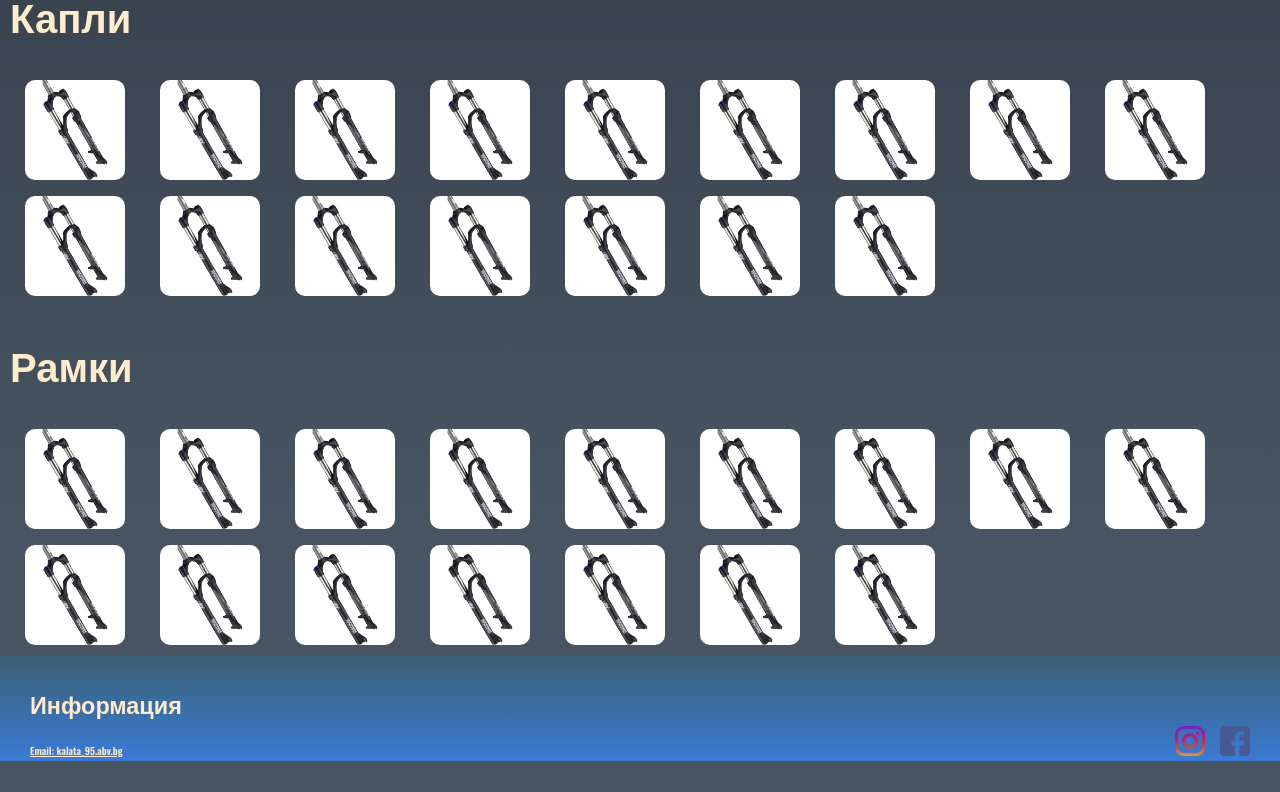
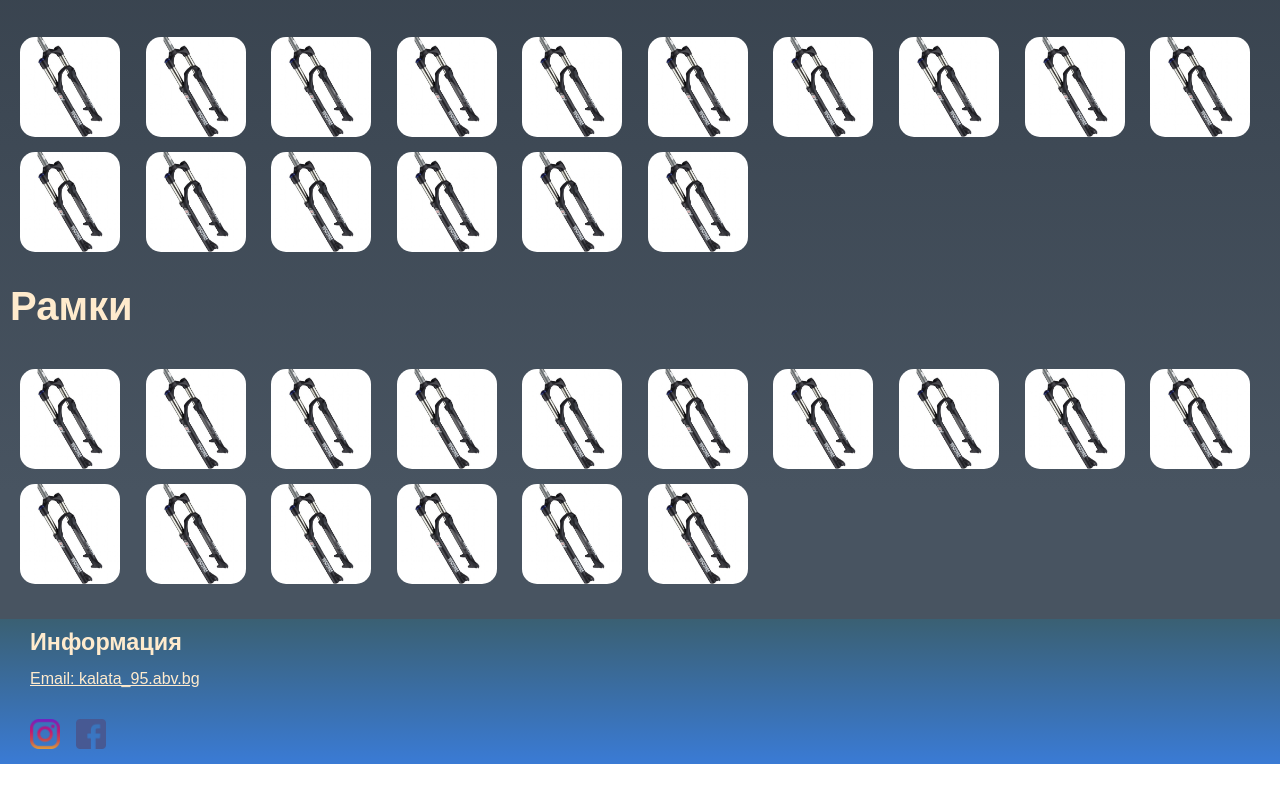
Before and after one commit to theKunov/extraordinary_decals, a plain HTML site: page index.html in a window 1280 px wide. Shown: the part 604-1396 px from the top of the page. After the commit the page ends 1368 px from the top, so only its background shows below. Drawn offline with nearby package versions, Linux system fonts and the light colour scheme.

Commit message:
Add files via upload

```diff
--- a/style.css
+++ b/style.css
@@ -4,15 +4,15 @@ html{
 html, body {
   margin: 0;
   padding: 0;
-
+  font-family: 'Jost', sans-serif;
+  font-size: 20px;
 }
 
 body {
 
   background-image: linear-gradient(#28313B 0%, #485461 80%);
 
-   font-family: 'Oswald', sans-serif;
-   font-size: 20px;
+
 }
 
 
@@ -109,7 +109,9 @@ button:hover:after{
 }
 
 /* падащо меню */
-
+.dropbtn a{
+  font-family: 'Jost', sans-serif;;
+}
 .dropbtn {
 
     color: white;
@@ -155,6 +157,7 @@ button:hover:after{
 
 
   .dropdown-content {
+    opacity: 0;
     display: none;
     position: fixed;
     background-color: rgba(19, 18, 18, 0.8);
@@ -165,6 +168,12 @@ button:hover:after{
     left: 0;
 
   }
+
+  .dropdown:hover .dropdown-content {
+    display: block;
+    opacity: 1;
+  }
+
 
   .dropdown-content a {
     color: black;
@@ -183,13 +192,9 @@ button:hover:after{
 
   .dropdown-content a:hover  {
 
-    transform: scale(1.2);
+    transform: scale(1.1);
 }
 
-  .dropdown:hover .dropdown-content {
-    display: block;
-
-  }
 
 
 
@@ -212,48 +217,58 @@ button:hover:after{
   }
   .gallery a {
     margin-left: 20px;
+
   }
 
   .gallery img {
     width: 100px;
-    padding: 5px;
+    /* padding: 5px; */
     border-radius: 15px;
-
+    border: 3px white transparent;
+    box-sizing: border-box;
+    -moz-box-sizing: border-box;
+    -webkit-box-sizing: border-box;
+    margin-top: 10px;
+    border: 3px green transparent;
   }
 
   .gallery img:hover{
     filter: grayscale(80%);
-    transform: scale(1.2);
+    transform: scale(1.1);
+    border: 3px green solid;
+
+  }
+  .gallery div{
+
   }
 
   /* footer */
   footer{
+    position: relative;
     background-image: linear-gradient(#3a6073, #3a7bd5);
     bottom: 0;
   }
   footer h3{
     margin-bottom: 10px;
     margin-top: 30px;
+    padding-top: 10px;
   }
   .info a{
-    font-size: 0.5em;
+    font-size: 0.8em;
     color: blanchedalmond;
-    text-align: left;
     margin-left: 30px;
 
   }
-  footer div {
+
+  .icons {
+    position: relative ;
     display: inline-block;
-
-  }
-  .icons {
-    float: right;
-    display: inline-block;
+    margin-left: 20px;
     margin-right: 30px;
-    margin-top: 70px;
+    margin-top: 30px;
   }
   footer img{
     width: 30px;
     margin-left: 10px;
-    margin-bottom: 30px;
+    margin-bottom: 10px;
   }
```
